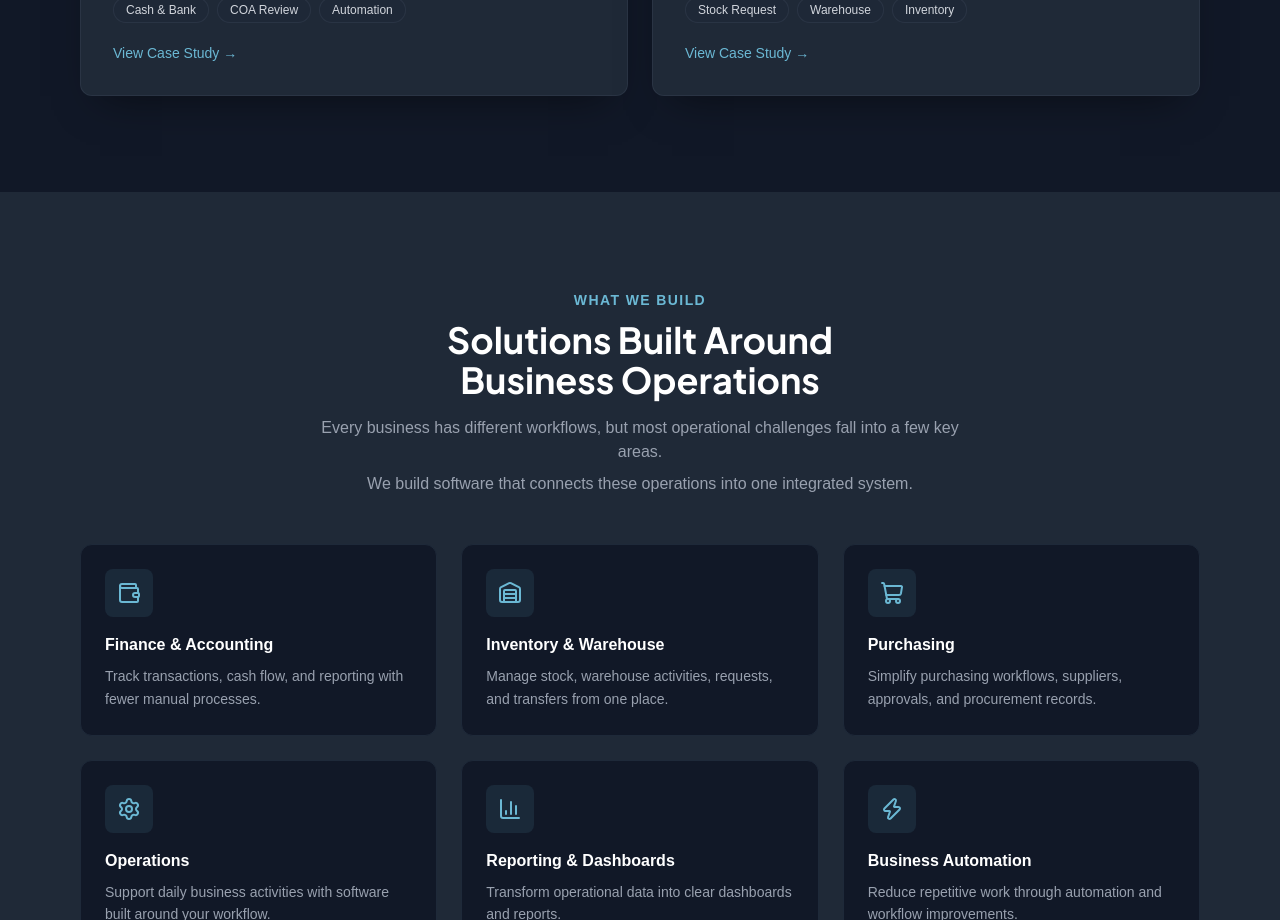
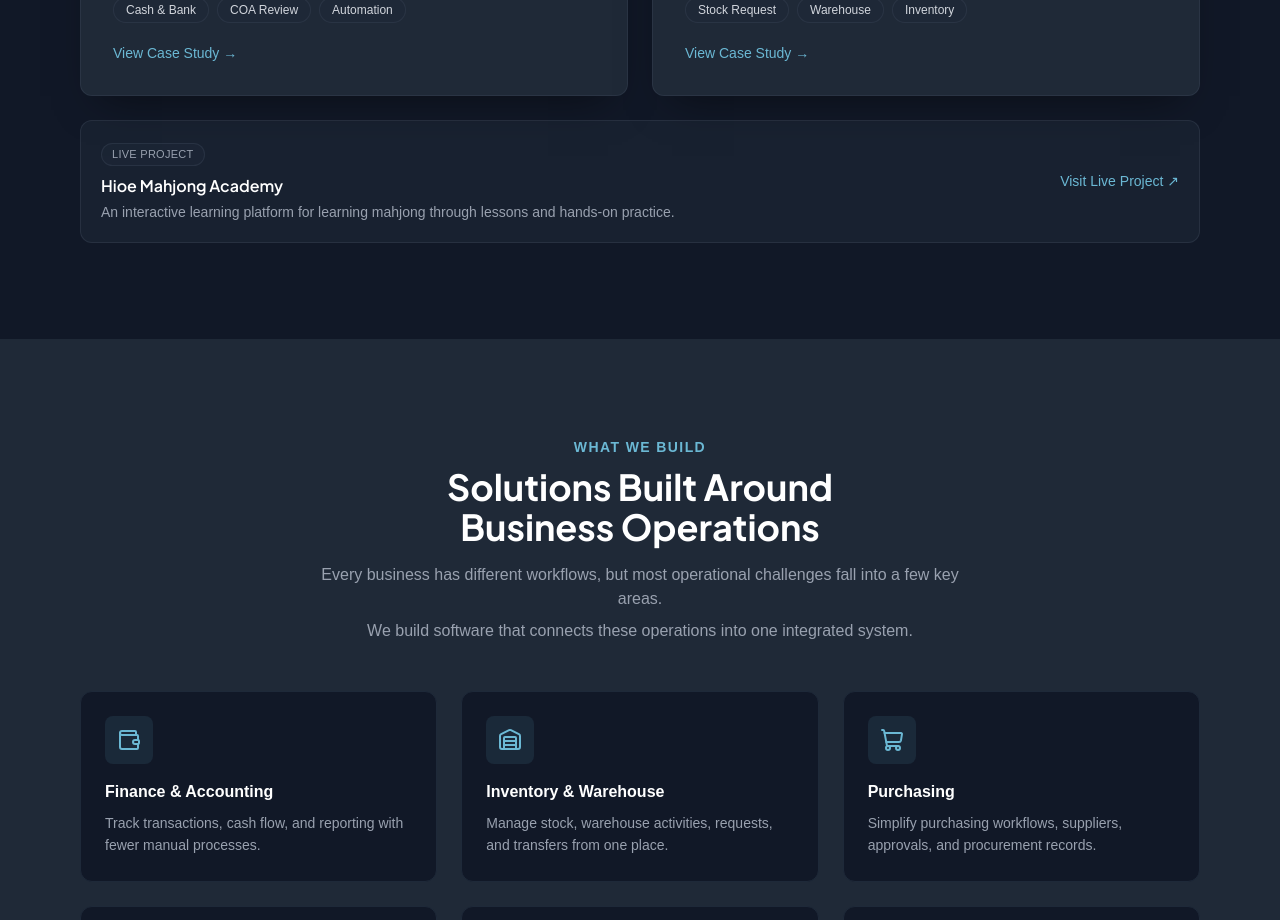
Before and after one commit to JalakBali/portfolio-paulo-sugaro, a Next.js app: page / in a window 1280 px wide. Shown: the part 4240-5160 px from the top of the page. Built offline with nearby package versions, Linux system fonts and the light colour scheme.

Commit message:
feat: add Hioe Mahjong Academy live project

```diff
--- a/src/components/sections/SelectedProjects.tsx
+++ b/src/components/sections/SelectedProjects.tsx
@@ -149,6 +149,35 @@ export default function SelectedProjects() {
             </motion.div>
           ))}
         </motion.div>
+
+        <motion.div
+          className="mt-6 flex flex-col items-start gap-2 rounded-xl border border-gray-700/50 bg-[#1F2937]/60 p-5 sm:flex-row sm:items-center sm:justify-between"
+          initial="hidden"
+          whileInView="visible"
+          viewport={{ once: true }}
+          variants={cardVariants}
+        >
+          <div>
+            <span className="inline-block rounded-full border border-gray-700/50 bg-gray-800/50 px-2.5 py-0.5 text-[11px] uppercase tracking-wide text-gray-400">
+              Live Project
+            </span>
+            <h3 className="mt-2 font-heading text-base font-semibold text-white">
+              Hioe Mahjong Academy
+            </h3>
+            <p className="mt-1 text-sm text-gray-400">
+              An interactive learning platform for learning mahjong through
+              lessons and hands-on practice.
+            </p>
+          </div>
+          <a
+            href="https://mahjong.paulosugaro.com/"
+            target="_blank"
+            rel="noopener noreferrer"
+            className="inline-flex w-fit shrink-0 items-center text-sm font-medium text-[#6BB8D4] transition-transform duration-200 hover:translate-x-0.5 hover:underline"
+          >
+            Visit Live Project ↗
+          </a>
+        </motion.div>
       </div>
     </section>
   );
```
